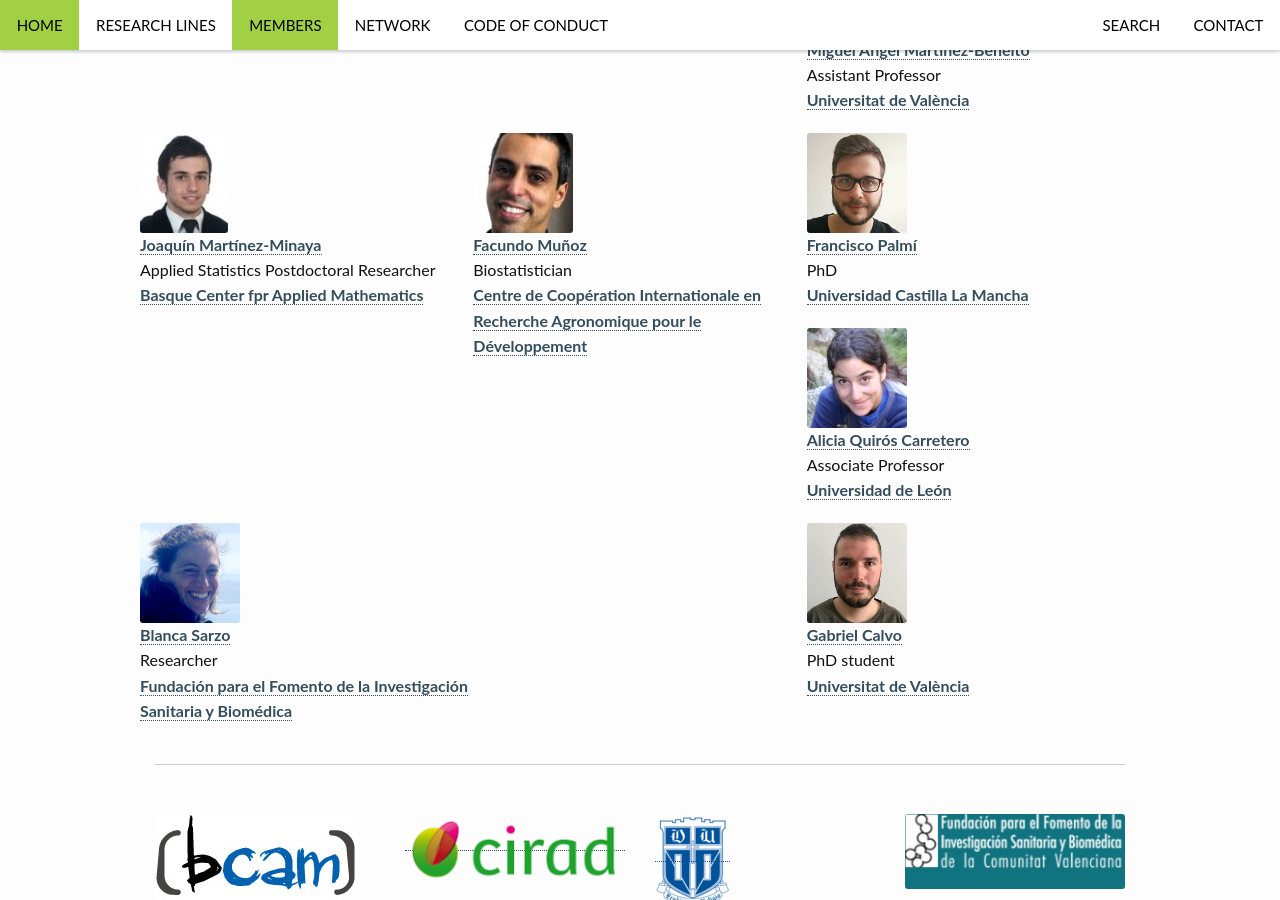
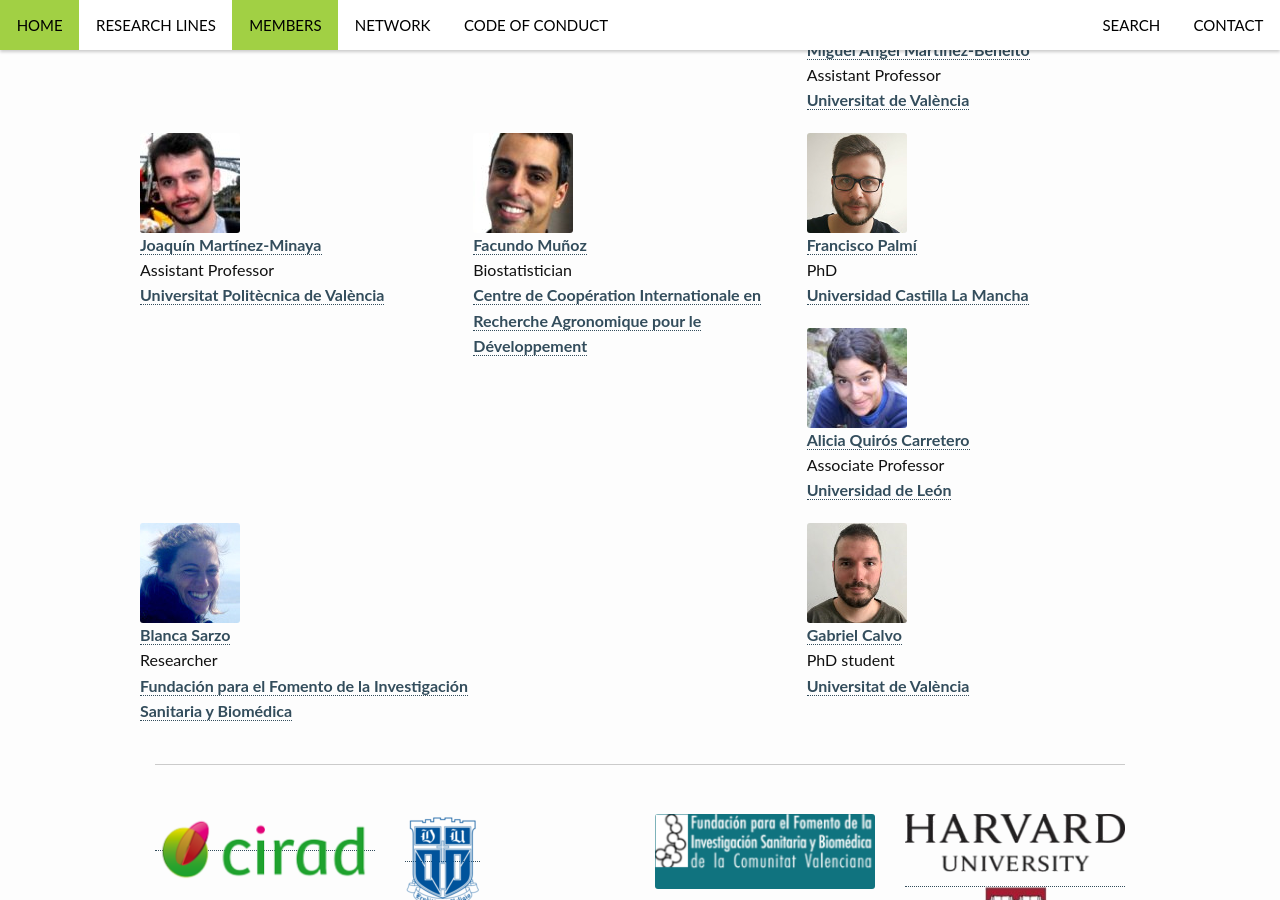
Before and after one commit to VABAR/VABAR.github.io, a Jekyll site: the page built from pages/members.md, in a window 1280 px wide and 900 px high, scrolled down 1280 px. Built offline with Jekyll 4.4.1, drawn with Linux system fonts in a browser that asks for light colours.

Commit message:
VABAR members. Update status J Martínez Minaya.
Missing e-mail from UPV. Using UVEG for the moment.

```diff
--- a/_data/members.yml
+++ b/_data/members.yml
@@ -96,9 +96,9 @@
   img: mamartinez.jpg
 
 - name: Joaquín Martínez-Minaya
-  affiliation: bcam
-  position: Applied Statistics Postdoctoral Researcher
-  email: jomartinez@bcamath.org
+  affiliation: upv
+  position: Assistant Professor
+  email: Joaquin.Martinez-Minaya@uv.es
   url: http://www.bcamath.org/
   img: jmartinez.jpg
 
```
Also changed, not shown: _data/institutions.yml (+15 -8 lines), images/institutions/upv.png (added), images/members/jmartinez.jpg.
